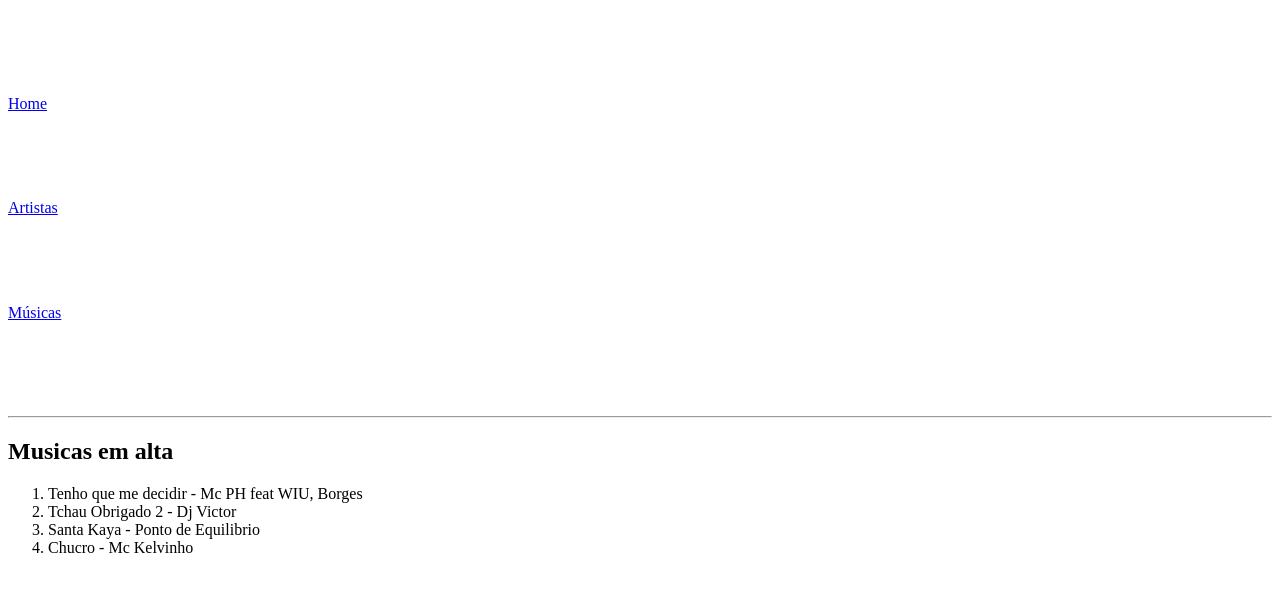
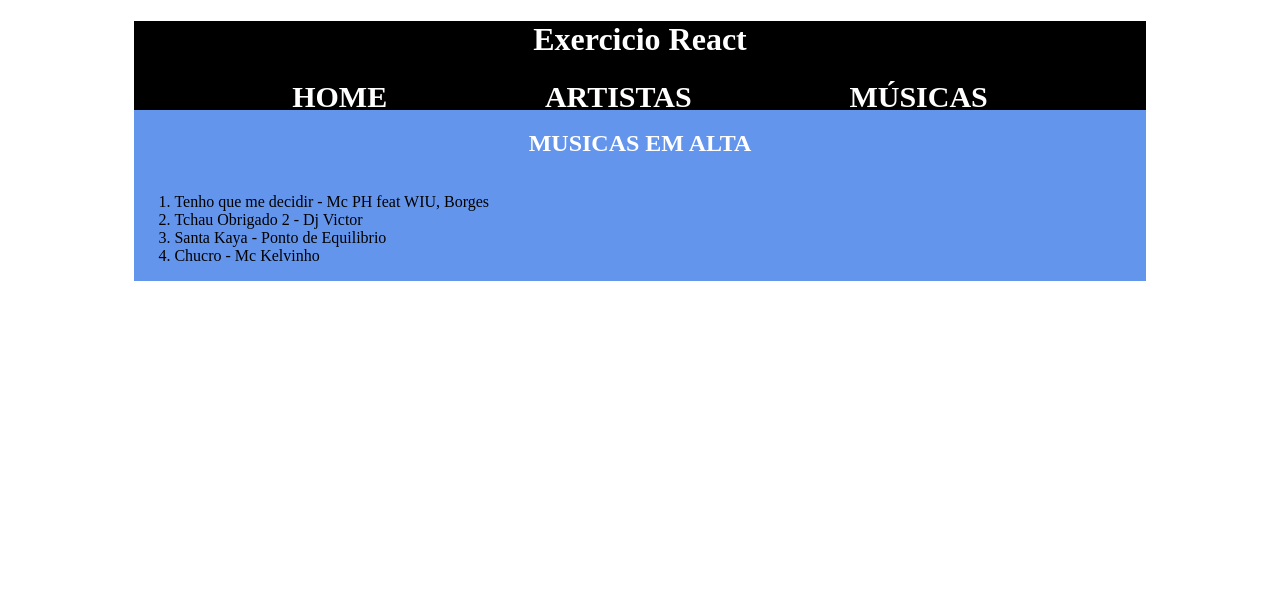
Before and after one commit to tanaka-11/exercicio-react, a React (Vite) app: page /musicas in a window 1280 px wide. Shown: the top 592 px of the page. Built offline with nearby package versions, Linux system fonts and the light colour scheme.

Commit message:
fazer em casa

```diff
--- a/src/components/Cabecalho.jsx
+++ b/src/components/Cabecalho.jsx
@@ -1,15 +1,25 @@
 // Importações
+import Conteudo from "./Conteudo";
 import Menu from "./Menu";
 import styled from "styled-components";
 
 // CSS
-const StyledCabecalho = styled.header``;
+const StyledCabecalho = styled.header`
+  background-color: black;
+  width: 80%;
+  margin: auto;
+
+  h1 {
+    color: white;
+    text-align: center;
+  }
+`;
 
 function Cabecalho() {
   return (
     <StyledCabecalho>
+      <h1>Exercicio React</h1>
       <Menu />
-      <hr />
     </StyledCabecalho>
   );
 }
--- a/src/components/Conteudo.jsx
+++ b/src/components/Conteudo.jsx
@@ -1,10 +1,29 @@
 // Importações
 import styled from "styled-components";
 
-// import Home from "../pages/Home";
+// CSS
+const StyledConteudo = styled.main`
+  display: flex;
+  flex-flow: wrap column;
+  width: 80%;
+  margin: auto;
+  background-color: cornflowerblue;
 
-// CSS
-const StyledConteudo = styled.main``;
+  h1 {
+    text-align: center;
+  }
+
+  h2 {
+    text-align: center;
+    color: white;
+    text-transform: uppercase;
+  }
+
+  p {
+    margin: 10px;
+    font-weight: 600;
+  }
+`;
 
 function Conteudo({ children }) {
   return <StyledConteudo>{children}</StyledConteudo>;
--- a/src/components/Menu.jsx
+++ b/src/components/Menu.jsx
@@ -4,19 +4,29 @@ import { NavLink } from "react-router-dom";
 
 // CSS
 const StyledMenu = styled.nav`
-  height: 400px;
+  height: 30px;
   display: flex;
   justify-content: space-evenly;
-  flex-flow: column;
+  /* flex-flow: column; */
+
+  a {
+    color: white;
+    text-decoration: none;
+    font-weight: bold;
+    font-size: 30px;
+    text-transform: uppercase;
+  }
 `;
 
 function Menu() {
   return (
-    <StyledMenu>
-      <NavLink to="/">Home</NavLink>
-      <NavLink to="/artistas">Artistas</NavLink>
-      <NavLink to="/musicas">Músicas</NavLink>
-    </StyledMenu>
+    <>
+      <StyledMenu>
+        <NavLink to="/">Home</NavLink>
+        <NavLink to="/artistas">Artistas</NavLink>
+        <NavLink to="/musicas">Músicas</NavLink>
+      </StyledMenu>
+    </>
   );
 }
 
--- a/src/pages/Home.jsx
+++ b/src/pages/Home.jsx
@@ -1,7 +1,6 @@
 function Home() {
   return (
     <>
-      <h1>Exercicio React</h1>
       <h2>Home</h2>
       <p>
         Lorem ipsum dolor sit amet consectetur, adipisicing elit. Vero
```
